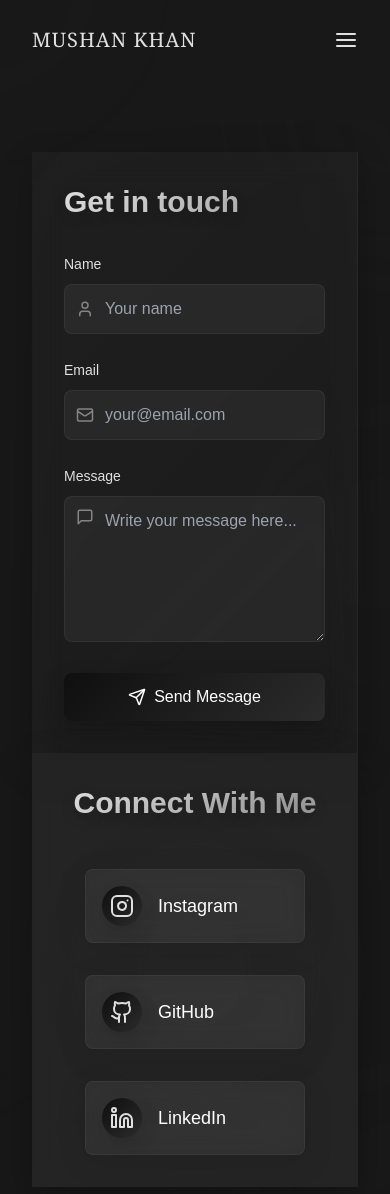
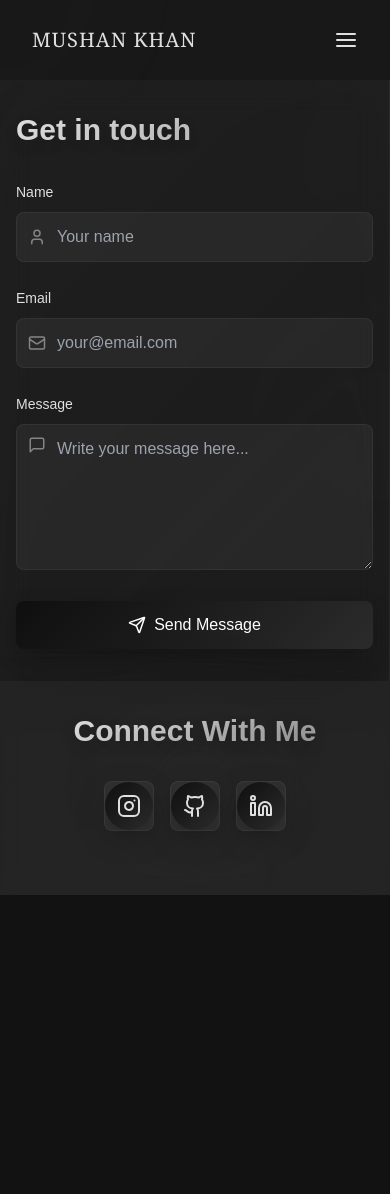
Before and after one commit to NetalSarda/my-portfolio, a Next.js app: page /contact in a window 390 px wide. Shown: the top 1194 px of the page. After the commit the page ends 895 px from the top, so only its background shows below. Built offline with nearby package versions, Linux system fonts and the light colour scheme.

Commit message:
Layout fixing

```diff
--- a/src/app/contact/page.jsx
+++ b/src/app/contact/page.jsx
@@ -99,7 +99,7 @@ export default function ContactForm() {
   ];
 
   return (
-    <div className="flex flex-col mt-10 p-8 md:flex-row w-full min-h-[600px] relative overflow-hidden rounded-3xl">
+    <div className="flex flex-col md:mt-10 md:p-8 md:flex-row w-full min-h-[600px] relative overflow-hidden md:rounded-3xl">
       {/* Background orbs */}
       {orbs.map((orb, index) => (
         <div
@@ -117,7 +117,7 @@ export default function ContactForm() {
 
       {/* Contact Form Section */}
       <div
-        className={`flex-1 p-8 md:p-14 relative backdrop-blur-lg transition-all duration-1000 ${
+        className={`flex-1 px-4 py-8 md:p-14 relative backdrop-blur-lg transition-all duration-1000 ${
           isVisible ? "opacity-100 translate-y-0" : "opacity-0 translate-y-10"
         }`}
         style={{
@@ -385,7 +385,7 @@ export default function ContactForm() {
         />
 
         <h2
-          className="text-3xl font-bold mb-12 relative"
+          className="text-3xl font-bold md:mb-12 mb-8 relative"
           style={{
             background:
               "linear-gradient(to right, var(--text-gradient-start), var(--text-gradient-end))",
@@ -397,7 +397,7 @@ export default function ContactForm() {
           Connect With Me
         </h2>
 
-        <div className="space-y-8 relative">
+        <div className="md:space-y-4 relative flex md:block justify-evenly items-center gap-4 mb-8">
           {[
             {
               icon: <Instagram size={24} />,
@@ -418,17 +418,16 @@ export default function ContactForm() {
             <a
               key={index}
               href={social.href}
-              className="flex items-center gap-4 p-4 rounded-lg group transition-all duration-300 hover:translate-x-2"
+              className="flex items-center w-[50px] aspect-square md:aspect-auto md:w-[220px] gap-6 md:p-4 rounded-lg group transition-all duration-300 hover:translate-x-2 "
               style={{
                 background: "rgba(255, 255, 255, 0.05)",
                 backdropFilter: "blur(10px)",
                 border: "1px solid rgba(255, 255, 255, 0.05)",
                 boxShadow: "0 8px 32px rgba(0, 0, 0, 0.1)",
-                width: "220px",
               }}
             >
               <div
-                className="flex items-center justify-center w-10 h-10 rounded-full transition-all duration-500 group-hover:scale-110"
+                className="flex items-center justify-center w-full h-full md:w-10 md:h-10 rounded-full transition-all duration-500 group-hover:scale-110"
                 style={{
                   background:
                     "linear-gradient(135deg, var(--gradient-start), var(--gradient-end))",
@@ -438,7 +437,7 @@ export default function ContactForm() {
                 {social.icon}
               </div>
               <span
-                className="text-lg transition-all duration-300 relative"
+                className="text-lg transition-all hidden md:block duration-300 relative"
                 style={{ color: "var(--card-dark-text-light)" }}
               >
                 {social.text}
```
